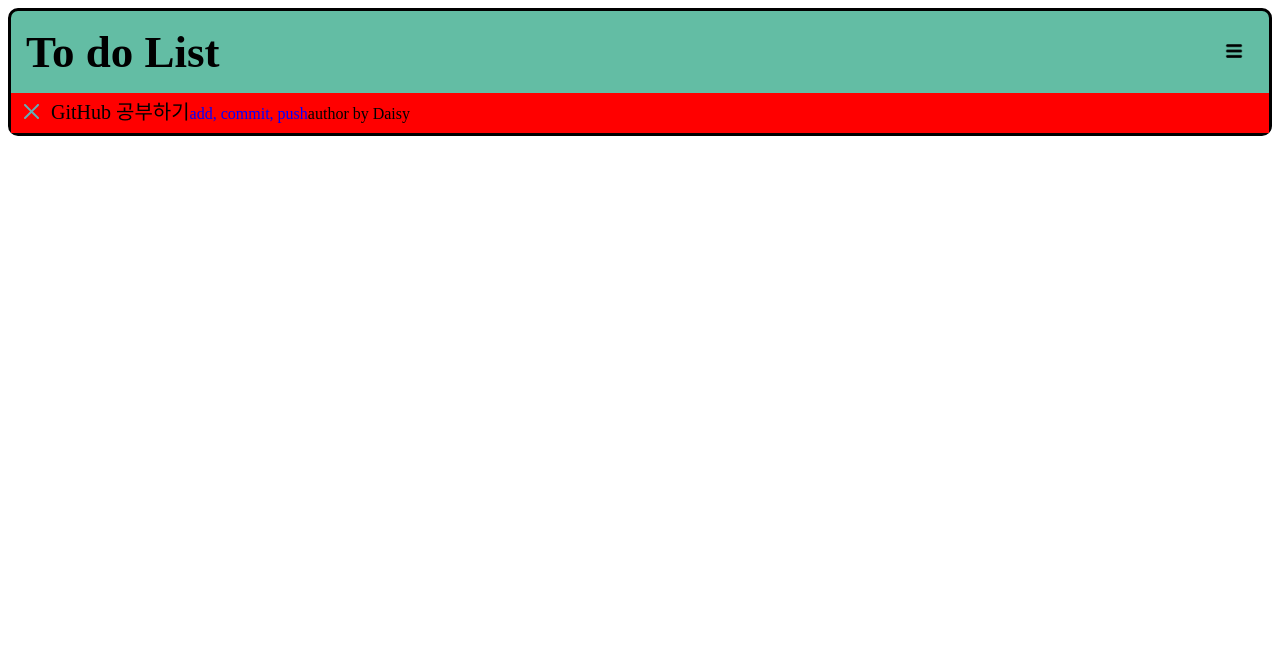
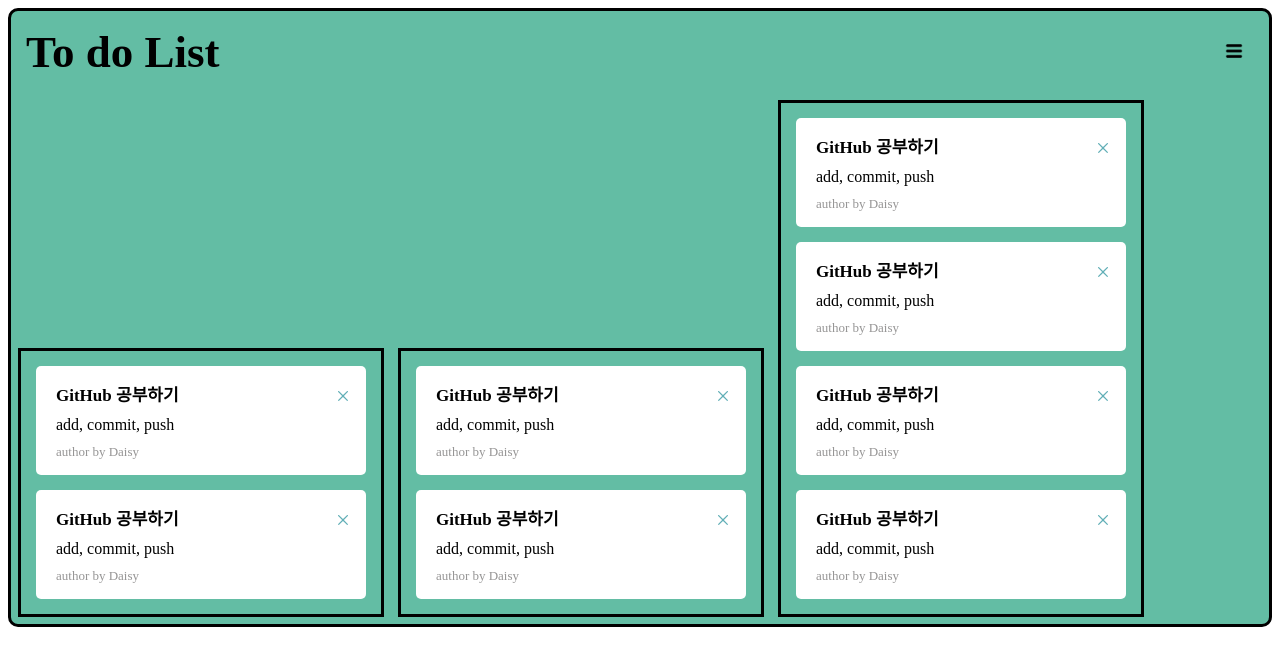
Before and after one commit to codesquad-members-2021/todo-list, a React (Create React App) app in the folder todo/: page / in a window 1280 px wide. Shown: the top 666 px of the page. Built offline with nearby package versions, Linux system fonts and the light colour scheme.

Commit message:
Feat: atoms-Form 구조 수정, TodoList, TodoListItem 추가 #9

```diff
--- a/todo/src/App.js
+++ b/todo/src/App.js
@@ -2,11 +2,25 @@
 import Title from "./components/molecules/Title";
 import TodoList from "./components/molecules/TodoList";
 import TodoListItem from "./components/molecules/TodoListItem";
+
 function App() {
   return (
     <div className="App">
       <Title></Title>
-      <TodoListItem></TodoListItem>
+      <TodoList>
+        <TodoListItem></TodoListItem>
+        <TodoListItem></TodoListItem>
+      </TodoList>
+      <TodoList>
+        <TodoListItem></TodoListItem>
+        <TodoListItem></TodoListItem>
+      </TodoList>
+      <TodoList>
+        <TodoListItem></TodoListItem>
+        <TodoListItem></TodoListItem>
+        <TodoListItem></TodoListItem>
+        <TodoListItem></TodoListItem>
+      </TodoList>
     </div>
   );
 }
--- a/todo/src/components/atoms/Form/index.jsx
+++ b/todo/src/components/atoms/Form/index.jsx
@@ -1,9 +1,19 @@
 import React from "react";
+import styled from "styled-components";
 
-const Form = ({ onSubmit = e => e.preventDefault(), children }) => (
-  <form onSubmit={onSubmit} noValidate>
+const StyledForm = styled.form`
+  width: ${props => props._width};
+  background-color: ${props => props._backgroundColor};
+  position: ${props => props._position};
+  border-radius: ${props => props._borderRadius};
+  padding: 10px 15px;
+  margin: ${props => props._margin};
+`;
+
+const Form = ({ onSubmit = e => e.preventDefault(), children, ...props }) => (
+  <StyledForm {...props} onSubmit={onSubmit} noValidate>
     {children}
-  </form>
+  </StyledForm>
 );
 
 export default Form;
--- a/todo/src/components/atoms/SmallButton/index.jsx
+++ b/todo/src/components/atoms/SmallButton/index.jsx
@@ -3,11 +3,13 @@
 
 const SmallButton = styled.button`
   width: 40px;
-  height:40px;
-  padding:0;
-  border:none;
-  background:none;
+  height: 40px;
+  padding: 0;
+  border: none;
+  background: none;
   cursor: pointer;
+  position: ${props => props._position};
+  right: ${props => props._right};
 `;
 
 const Button = ({ children, ...props }) => (
--- a/todo/src/components/atoms/Span/index.jsx
+++ b/todo/src/components/atoms/Span/index.jsx
@@ -2,12 +2,16 @@
 import styled from "styled-components";
 
 const StyledSpan = styled.span`
-   font-size: ${props => props.fontSize};
-   font-weight:${props => props.fontWeight};
+  font-size: ${props => props._fontSize};
+  font-weight: ${props => props._fontWeight};
+  color: ${props => props._color};
+  display: ${props => props._display};
+  margin: ${props => props._margin};
+  padding: ${props => props._padding};
 `;
 
 const Span = ({ children, ...props }) => (
-   <StyledSpan {...props}>{children}</StyledSpan>
+  <StyledSpan {...props}>{children}</StyledSpan>
 );
 
 export default Span;
--- a/todo/src/components/molecules/Title/index.jsx
+++ b/todo/src/components/molecules/Title/index.jsx
@@ -12,7 +12,7 @@
   place-items: center;
 `;
 
-const Title = ({children, ...props}) => {
+const Title = ({ children, ...props }) => {
   // const clickHandler = () => {
   //   console.log("success");
   // }
@@ -23,14 +23,15 @@
   return (
     <Div>
       <div>
-        <Span fontSize="45px" fontWeight="700">To do List</Span>
+        <Span _fontSize="45px" _fontWeight="700">
+          To do List
+        </Span>
       </div>
 
       <div>
         <SmallButton>
           <Image src={hamburgerBtn} imgWidth="30px" />
         </SmallButton>
-
       </div>
     </Div>
   );
--- a/todo/src/components/molecules/TodoList/index.jsx
+++ b/todo/src/components/molecules/TodoList/index.jsx
@@ -1,8 +1,14 @@
 import React from "react";
 import styled from "styled-components";
 
-const TodoList = () => {
-  return <div></div>;
+const Div = styled.div`
+  display: inline-block;
+  outline: black solid;
+  margin: 10px;
+`;
+
+const TodoList = ({ children, ...props }) => {
+  return <Div {...props}>{children}</Div>;
 };
 
 export default TodoList;
--- a/todo/src/components/molecules/TodoListItem/index.jsx
+++ b/todo/src/components/molecules/TodoListItem/index.jsx
@@ -5,24 +5,35 @@
 import Form from "../../atoms/Form";
 import Span from "../../atoms/Span";
 import CancelBtn from "../../../images/cancelButton.svg";
-const MyForm = styled.form`
-  background-color: red;
-`;
-
-const MySpan = styled.span`
-  color: blue;
-`;
 
 const TodoListItem = () => {
   return (
-    <MyForm>
-      <SmallButton>
-        <Image src={CancelBtn} imgWidth="15px" />
+    <Form
+      _width="300px"
+      _backgroundColor="#fff"
+      _position="relative"
+      _borderRadius="5px"
+      _margin="15px"
+    >
+      <SmallButton _position="absolute" _right="3px">
+        <Image src={CancelBtn} imgWidth="10px" />
       </SmallButton>
-      <Span fontSize="20px">GitHub 공부하기</Span>
-      <MySpan>add, commit, push</MySpan>
-      <Span>author by Daisy</Span>
-    </MyForm>
+      <Span
+        _fontSize="17px"
+        _color="#000"
+        _fontWeight="700"
+        _display="block"
+        _padding="5px"
+      >
+        GitHub 공부하기
+      </Span>
+      <Span _display="block" _color="#000" _fontSize="16px" _padding="5px">
+        add, commit, push
+      </Span>
+      <Span _display="block" _color="#969595" _fontSize="13px" _padding="5px">
+        author by Daisy
+      </Span>
+    </Form>
   );
 };
 
```
Also changed, not shown: todo/src/components/atoms/Image/index.jsx (+3 -5 lines).
